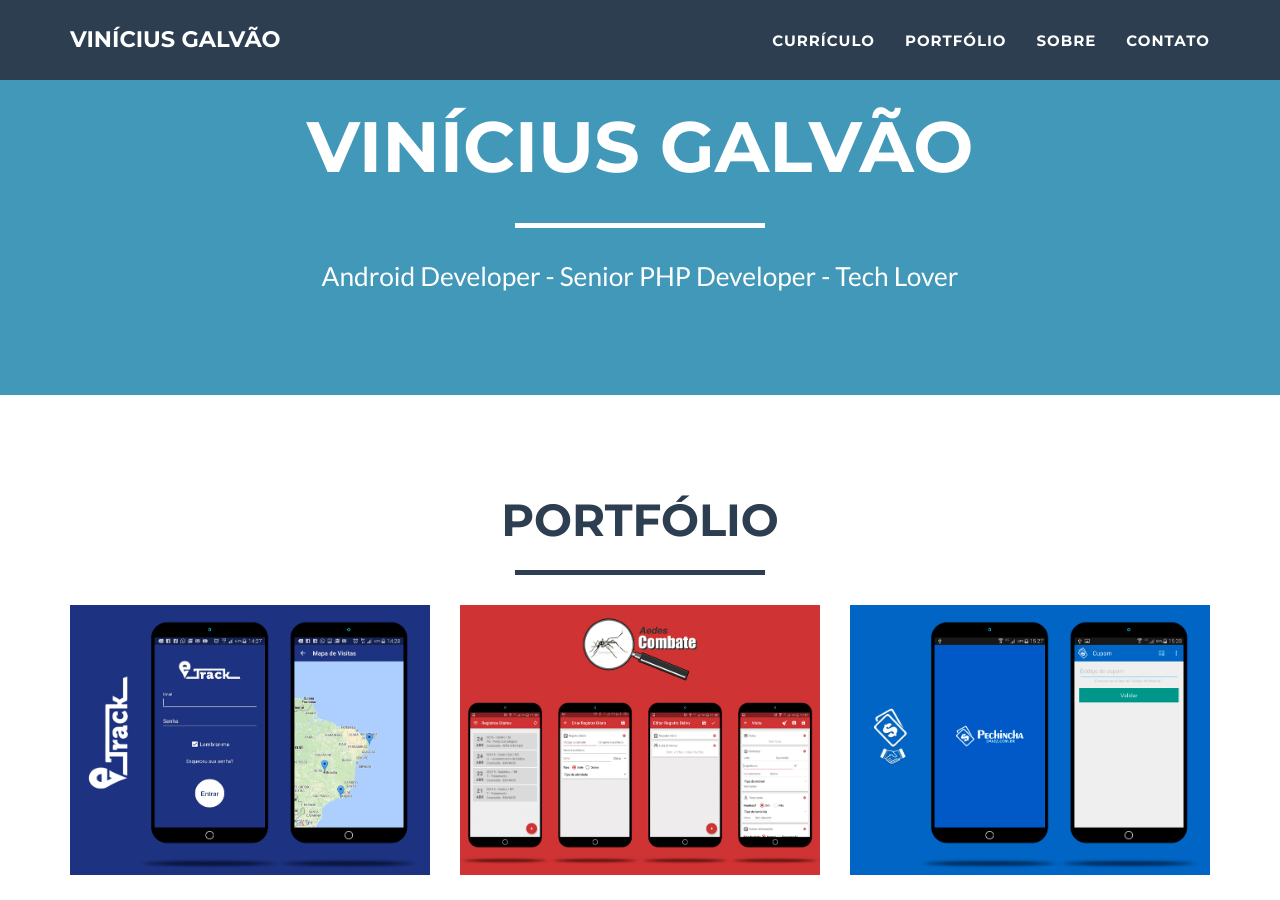
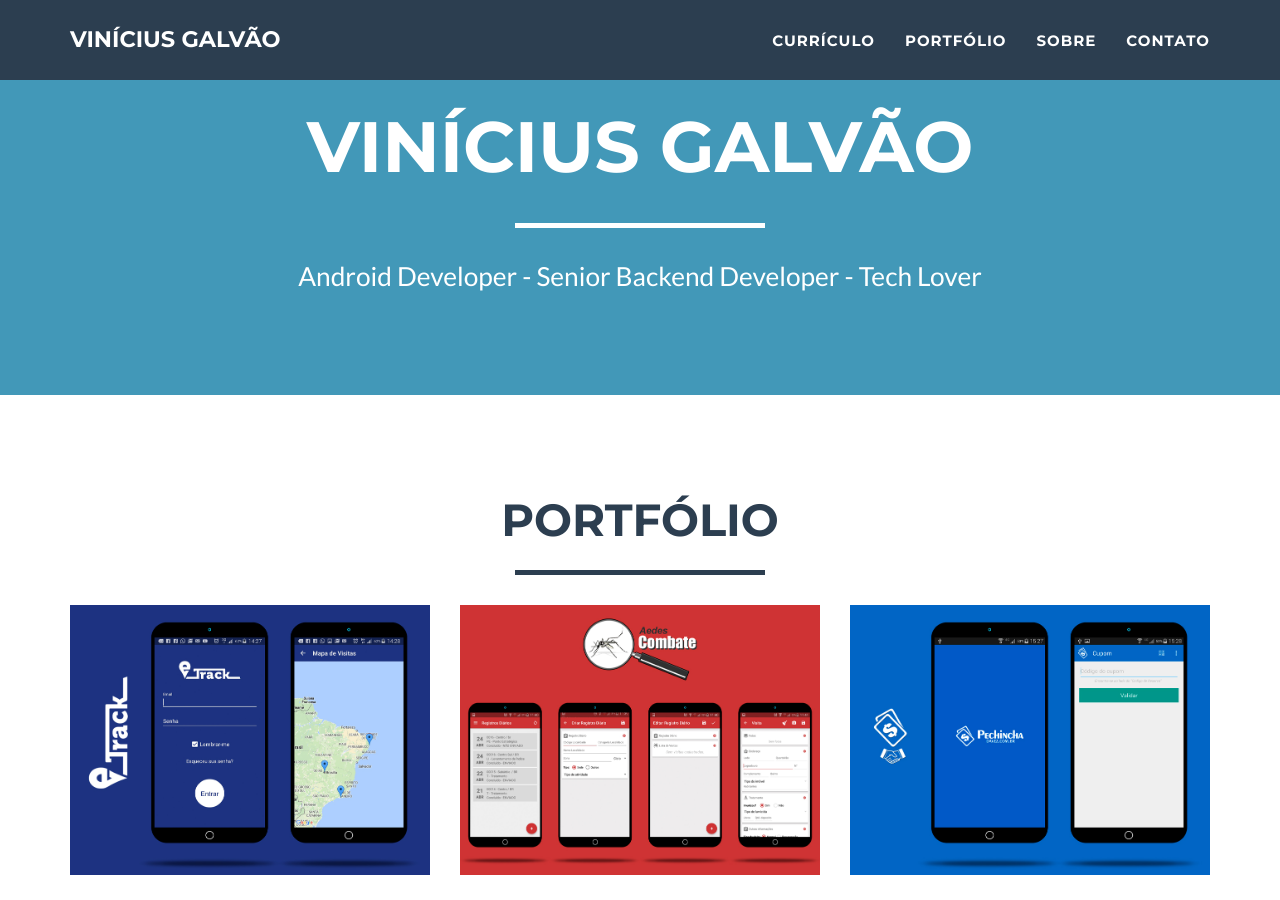
Before and after one commit to viniciusgalvao/viniciusgalvao.github.io, a Jekyll site: the page built from index.html, in a window 1280 px wide and 900 px high, scrolled down 380 px. Built offline with Jekyll 4.4.1, drawn with Linux system fonts in a browser that asks for light colours.

Commit message:
Change skills

```diff
--- a/_config.yml
+++ b/_config.yml
@@ -3,7 +3,7 @@ title: Vinícius Galvão
 email: contato@viniciusgalvao.com.br
 url: https://viniciusgalvao.github.io
 description: "Desenvolvedor Web e Mobile em Recife"
-skills: "Android Developer - Senior PHP Developer - Tech Lover"
+skills: "Android Developer - Senior Backend Developer - Tech Lover"
 meta_author: Vinícius Galvão
 
 # Google webmaster tools
```
